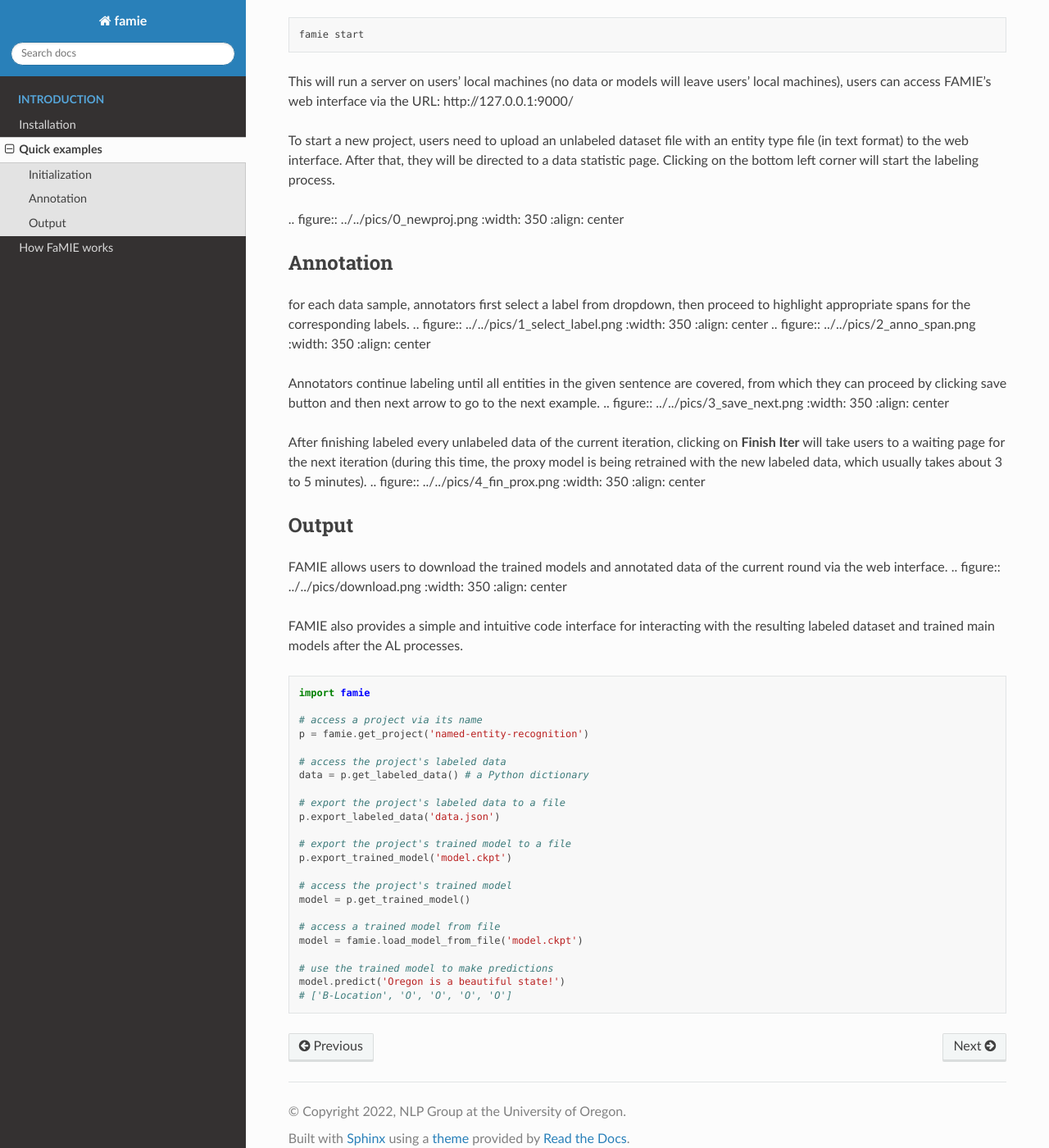
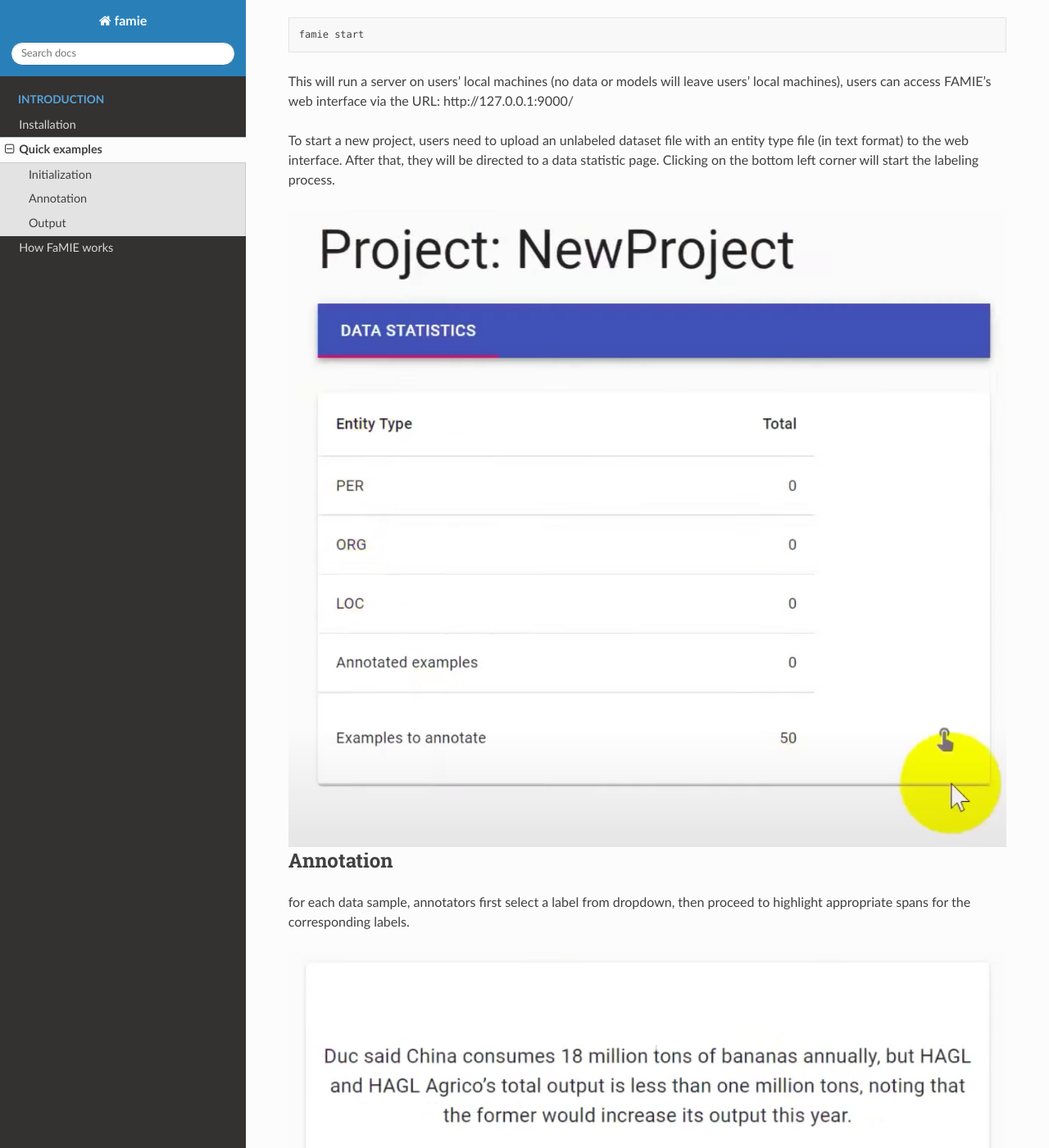
Before and after one commit to nlp-uoregon/famie, a Sphinx documentation site: the page built from docs/source/overview.md, in a window 1280 px wide and 1400 px high, scrolled down 243 px. Shown: the whole window at 82% size. Built offline with Sphinx 7.4.7 and the Read the Docs theme 2.0.0, drawn with Linux system fonts in a browser that asks for light colours; some of the changed text lies outside the part shown.

Commit message:
update docs

```diff
--- a/docs/source/overview.md
+++ b/docs/source/overview.md
@@ -9,35 +9,23 @@ This will run a server on users' local machines (no data or models will leave us
 
 To start a new project, users need to upload an unlabeled dataset file with an entity type file (in text format) to the web interface. After that, they will be directed to a data statistic page. Clicking on the bottom left corner will start the labeling process.
 
-.. figure:: ../../pics/0_newproj.png
-    :width: 350
-    :align: center
+<div align="center"><img src="https://raw.githubusercontent.com/nlp-uoregon/famie/main/pics/0_newproj.png" height="300px"/></div>
 
 ## Annotation
 
 for each data sample, annotators first select a label from dropdown, then proceed to highlight appropriate spans for the corresponding labels.
-.. figure:: ../../pics/1_select_label.png
-    :width: 350
-    :align: center
-.. figure:: ../../pics/2_anno_span.png
-    :width: 350
-    :align: center
+<div align="center"><img src="https://raw.githubusercontent.com/nlp-uoregon/famie/main/pics/1_select_label.png" height="300px"/></div>
+<div align="center"><img src="https://raw.githubusercontent.com/nlp-uoregon/famie/main/pics/2_anno_span.png" height="300px"/></div>
 
 Annotators continue labeling until all entities in the given sentence are covered, from which they can proceed by clicking save button and then next arrow to go to the next example.
-.. figure:: ../../pics/3_save_next.png
-    :width: 350
-    :align: center
+<div align="center"><img src="https://raw.githubusercontent.com/nlp-uoregon/famie/main/pics/3_save_next.png" height="300px"/></div>
 
 After finishing labeled every unlabeled data of the current iteration, clicking on **Finish Iter** will take users to a waiting page for the next iteration (during this time, the proxy model is being retrained with the new labeled data, which usually takes about 3 to 5 minutes).
-.. figure:: ../../pics/4_fin_prox.png
-    :width: 350
-    :align: center
+<div align="center"><img src="https://raw.githubusercontent.com/nlp-uoregon/famie/main/pics/4_fin_prox.png" height="300px"/></div>
 
 ## Output
  FAMIE allows users to download the trained models and annotated data of the current round via the web interface.
-.. figure:: ../../pics/download.png
-    :width: 350
-    :align: center
+<div align="center"><img src="https://raw.githubusercontent.com/nlp-uoregon/famie/main/pics/download.png" height="300px"/></div>
 
 FAMIE also provides a simple and intuitive code
 interface for interacting with the resulting labeled
```
Also changed, not shown: docs/source/index.rst (+9 -8 lines).
